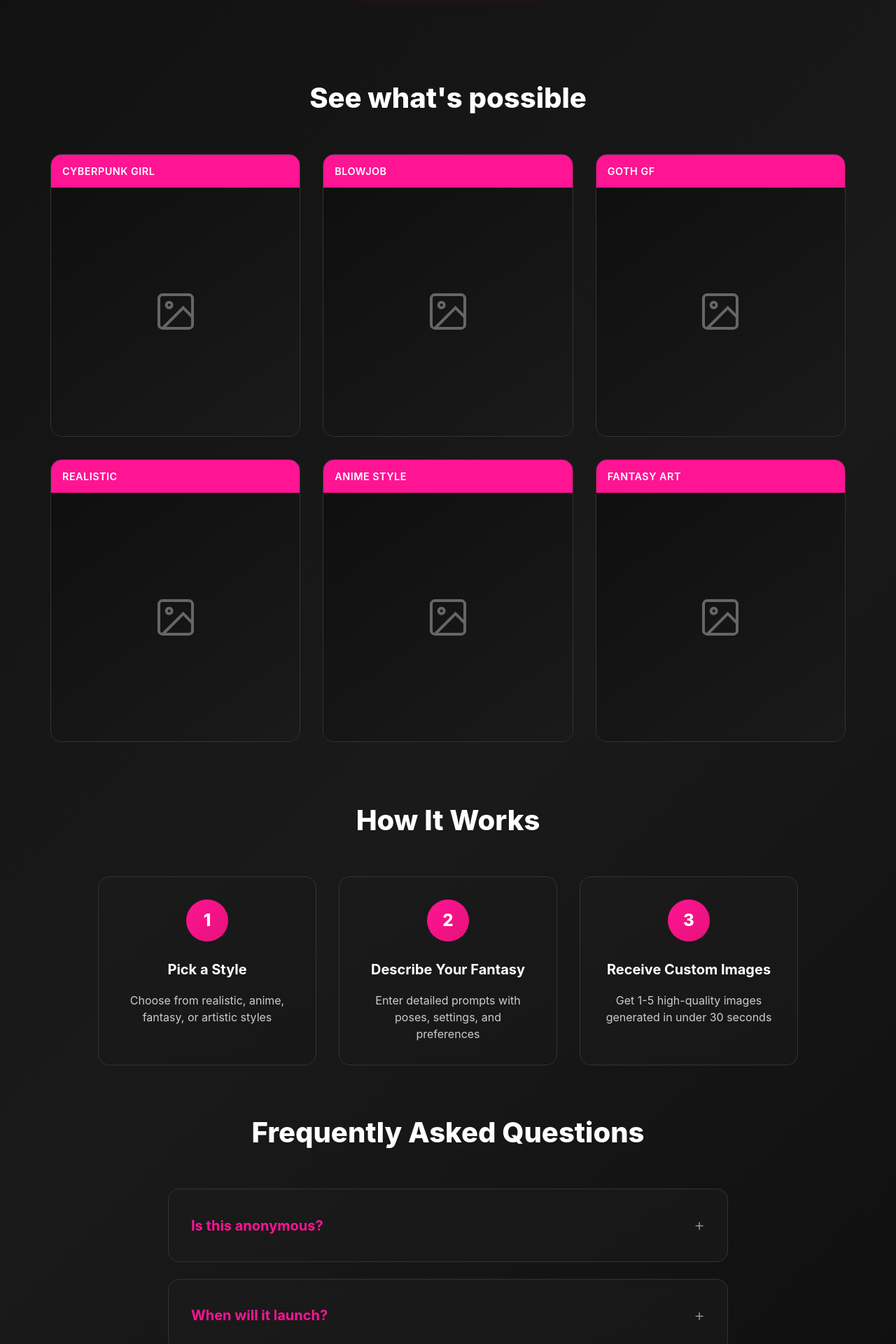
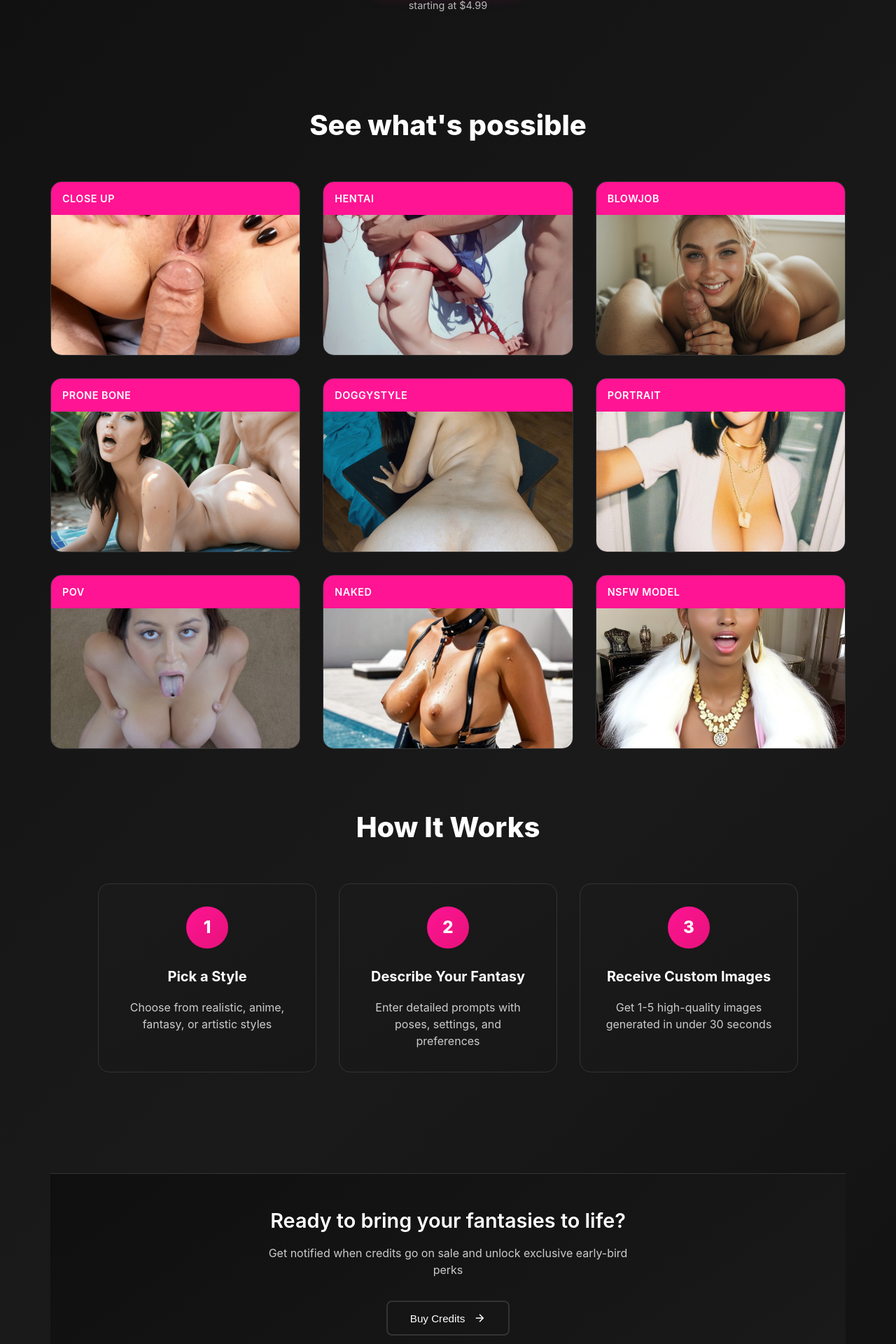
Before and after one commit to starter12x69/NSFW, a Flask app: page / in a window 1280 px wide. Shown: the part 520-2440 px from the top of the page at 70% size. Run offline with Flask 3, Linux system fonts and the light colour scheme.

Commit message:
Fix gallery images: Update HTML to use Flask url_for, add explicit static route, remove placeholder text files

```diff
--- /dev/null
+++ b/emails.txt
@@ -0,0 +1 @@
+thomasjochen@gmail.com
--- a/main.py
+++ b/main.py
@@ -23,6 +23,12 @@ API_TIMEOUT = 300  # 5 minutes timeout for image generation
 @app.route('/')
 def index():
     return render_template('index.html')
+
+@app.route('/static/<path:filename>')
+def static_files(filename):
+    """Serve static files explicitly"""
+    from flask import send_from_directory
+    return send_from_directory(app.static_folder, filename)
 
 @app.route('/generate', methods=['POST'])
 def generate_image():
@@ -277,4 +283,5 @@ def internal_error(error):
     return jsonify({'error': 'Internal server error'}), 500
 
 if __name__ == '__main__':
-    app.run(host='0.0.0.0', port=5000, debug=False)
+    port = int(os.getenv('PORT', 3000))
+    app.run(host='0.0.0.0', port=port, debug=False)
--- a/static/script.js
+++ b/static/script.js
@@ -1,38 +1,72 @@
+
+// Lightbox functionality
+function openLightbox(imageSrc, imageAlt) {
+    const modal = document.getElementById('lightboxModal');
+    const lightboxImage = document.getElementById('lightboxImage');
+    const lightboxCaption = document.getElementById('lightboxCaption');
+
+    lightboxImage.src = imageSrc;
+    lightboxImage.alt = imageAlt;
+    lightboxCaption.textContent = imageAlt;
+
+    modal.style.display = 'block';
+    document.body.style.overflow = 'hidden'; // Prevent scrolling
+}
+
+function closeLightbox() {
+    const modal = document.getElementById('lightboxModal');
+    modal.style.display = 'none';
+    document.body.style.overflow = 'auto'; // Restore scrolling
+}
+
+// Close lightbox with Escape key
+document.addEventListener('keydown', function(event) {
+    if (event.key === 'Escape') {
+        closeLightbox();
+    }
+});
 
 document.addEventListener('DOMContentLoaded', function() {
-    // Early Access Modal Elements
-    const earlyAccessBtn = document.getElementById('earlyAccessBtn');
-    const earlyAccessModal = document.getElementById('earlyAccessModal');
+    // Buy Credits Modal Elements
+    const buyCreditsBtn = document.getElementById('buyCreditsBtn');
+    const subtleCTABtn = document.getElementById('subtleCTABtn');
+    const buyCreditsModal = document.getElementById('buyCreditsModal');
     const closeModal = document.querySelector('.close');
-    const earlyAccessForm = document.getElementById('earlyAccessForm');
+    const creditsForm = document.getElementById('creditsForm');
     const emailInput = document.getElementById('emailInput');
     const successMessage = document.getElementById('successMessage');
 
-    // Early Access Modal Functionality
-    earlyAccessBtn.addEventListener('click', function() {
-        earlyAccessModal.style.display = 'flex';
+    // Buy Credits Modal Functionality
+    buyCreditsBtn.addEventListener('click', function() {
+        buyCreditsModal.style.display = 'flex';
+        emailInput.focus();
+    });
+
+    // Subtle CTA Button - same functionality as main CTA
+    subtleCTABtn.addEventListener('click', function() {
+        buyCreditsModal.style.display = 'flex';
         emailInput.focus();
     });
 
     closeModal.addEventListener('click', function() {
-        earlyAccessModal.style.display = 'none';
+        buyCreditsModal.style.display = 'none';
         resetModal();
     });
 
     window.addEventListener('click', function(event) {
-        if (event.target === earlyAccessModal) {
-            earlyAccessModal.style.display = 'none';
+        if (event.target === buyCreditsModal) {
+            buyCreditsModal.style.display = 'none';
             resetModal();
         }
     });
 
     function resetModal() {
-        earlyAccessForm.style.display = 'block';
+        creditsForm.style.display = 'block';
         successMessage.style.display = 'none';
         emailInput.value = '';
     }
 
-    earlyAccessForm.addEventListener('submit', async function(e) {
+    creditsForm.addEventListener('submit', async function(e) {
         e.preventDefault();
 
         const email = emailInput.value.trim();
@@ -42,7 +76,7 @@ document.addEventListener('DOMContentLoaded', function() {
         }
 
         // Disable form during submission
-        const submitBtn = earlyAccessForm.querySelector('.notify-btn');
+        const submitBtn = creditsForm.querySelector('.notify-btn');
         const originalText = submitBtn.textContent;
         submitBtn.disabled = true;
         submitBtn.textContent = 'Submitting...';
@@ -64,12 +98,12 @@ document.addEventListener('DOMContentLoaded', function() {
                 successText.textContent = `✅ ${data.message}`;
 
                 // Show success message
-                earlyAccessForm.style.display = 'none';
+                creditsForm.style.display = 'none';
                 successMessage.style.display = 'block';
 
                 // Auto-close modal after 3 seconds
                 setTimeout(() => {
-                    earlyAccessModal.style.display = 'none';
+                    buyCreditsModal.style.display = 'none';
                     resetModal();
                 }, 3000);
             } else {
@@ -90,10 +124,10 @@ document.addEventListener('DOMContentLoaded', function() {
         return emailRegex.test(email);
     }
 
-    // Allow Enter key to submit early access form
+    // Allow Enter key to submit credits form
     emailInput.addEventListener('keydown', function(e) {
         if (e.key === 'Enter') {
-            earlyAccessForm.dispatchEvent(new Event('submit'));
+            creditsForm.dispatchEvent(new Event('submit'));
         }
     });
 
--- a/static/style.css
+++ b/static/style.css
@@ -72,7 +72,7 @@ body {
     line-height: 1.5;
 }
 
-.early-access-btn {
+.buy-credits-btn {
     padding: 1.25rem 3rem;
     background: linear-gradient(135deg, #ff1493 0%, #e6127a 100%);
     color: #ffffff;
@@ -86,11 +86,22 @@ body {
     letter-spacing: 0.5px;
     font-family: inherit;
     box-shadow: 0 8px 25px rgba(255, 20, 147, 0.3);
+    margin-bottom: 0.5rem;
 }
 
-.early-access-btn:hover {
+.buy-credits-btn:hover {
     transform: translateY(-2px) scale(1.05);
     box-shadow: 0 12px 35px rgba(255, 20, 147, 0.4);
+}
+
+.pricing-subheader {
+    color: #cccccc;
+    font-size: 0.9rem;
+    margin-top: 0.5rem;
+    margin-bottom: 0;
+    font-weight: 400;
+    opacity: 0.9;
+    text-align: center;
 }
 
 /* ===== GALLERY SECTION ===== */
@@ -108,9 +119,10 @@ body {
 
 .gallery-grid {
     display: grid;
-    grid-template-columns: repeat(auto-fit, minmax(280px, 1fr));
+    grid-template-columns: repeat(3, 1fr);
     gap: 2rem;
     margin: 0 auto;
+    max-width: 1200px;
 }
 
 .gallery-item {
@@ -151,6 +163,148 @@ body {
     height: 64px;
     stroke: #666666;
     stroke-width: 1.5;
+}
+
+.gallery-image {
+    width: 100%;
+    height: 200px;
+    object-fit: cover;
+    display: block;
+    cursor: pointer;
+    transition: transform 0.3s ease, opacity 0.3s ease;
+}
+
+.gallery-image:hover {
+    transform: scale(1.05);
+    opacity: 0.9;
+}
+
+/* ===== SUBTLE CTA SECTION ===== */
+.subtle-cta-section {
+    margin: 5rem 0;
+    padding: 3rem 0;
+    background: linear-gradient(145deg, #0f0f0f 0%, #1a1a1a 100%);
+    border-top: 1px solid #333333;
+    border-bottom: 1px solid #333333;
+}
+
+.subtle-cta-content {
+    text-align: center;
+    max-width: 600px;
+    margin: 0 auto;
+    padding: 0 2rem;
+}
+
+.subtle-cta-title {
+    font-size: 1.8rem;
+    font-weight: 600;
+    color: #ffffff;
+    margin-bottom: 1rem;
+    line-height: 1.3;
+}
+
+.subtle-cta-description {
+    font-size: 1rem;
+    color: #cccccc;
+    margin-bottom: 2rem;
+    line-height: 1.5;
+}
+
+.subtle-cta-btn {
+    display: inline-flex;
+    align-items: center;
+    gap: 0.75rem;
+    padding: 0.875rem 2rem;
+    background: transparent;
+    border: 2px solid #333333;
+    border-radius: 8px;
+    color: #ffffff;
+    font-size: 0.95rem;
+    font-weight: 500;
+    text-decoration: none;
+    cursor: pointer;
+    transition: all 0.3s ease;
+    position: relative;
+    overflow: hidden;
+}
+
+.subtle-cta-btn:hover {
+    border-color: #ff1493;
+    color: #ff1493;
+    transform: translateY(-2px);
+    box-shadow: 0 8px 25px rgba(255, 20, 147, 0.15);
+}
+
+.subtle-cta-btn:hover .subtle-cta-arrow {
+    transform: translateX(4px);
+    stroke: #ff1493;
+}
+
+.subtle-cta-arrow {
+    width: 18px;
+    height: 18px;
+    stroke-width: 2;
+    transition: all 0.3s ease;
+}
+
+/* ===== LIGHTBOX MODAL ===== */
+.lightbox-modal {
+    display: none;
+    position: fixed;
+    z-index: 2000;
+    left: 0;
+    top: 0;
+    width: 100%;
+    height: 100%;
+    background-color: rgba(0, 0, 0, 0.9);
+    backdrop-filter: blur(5px);
+}
+
+.lightbox-content {
+    position: relative;
+    margin: auto;
+    padding: 20px;
+    width: 90%;
+    max-width: 800px;
+    height: 100%;
+    display: flex;
+    flex-direction: column;
+    justify-content: center;
+    align-items: center;
+}
+
+.lightbox-image {
+    max-width: 100%;
+    max-height: 80vh;
+    object-fit: contain;
+    border-radius: 12px;
+    box-shadow: 0 25px 50px rgba(255, 20, 147, 0.3);
+}
+
+.lightbox-close {
+    position: absolute;
+    top: 20px;
+    right: 30px;
+    color: #ffffff;
+    font-size: 40px;
+    font-weight: bold;
+    cursor: pointer;
+    z-index: 2001;
+    transition: color 0.3s ease;
+}
+
+.lightbox-close:hover {
+    color: #ff1493;
+}
+
+.lightbox-caption {
+    color: #ffffff;
+    text-align: center;
+    margin-top: 20px;
+    font-size: 1.2rem;
+    font-weight: 600;
+    text-transform: uppercase;
+    letter-spacing: 1px;
 }
 
 /* ===== HOW IT WORKS SECTION ===== */
--- a/templates/index.html
+++ b/templates/index.html
@@ -17,7 +17,8 @@
         <header class="hero-section">
             <h1 class="hero-headline">NSFW AI Image Generator. Hyper-Realistic. Ultra-Customizable.</h1>
             <p class="hero-subheadline">Generate private, powerful adult content with full control over styles and details. Launching soon — early access available.</p>
-            <button id="earlyAccessBtn" class="early-access-btn">Get Early Access</button>
+            <button id="buyCreditsBtn" class="buy-credits-btn">Buy Credits</button>
+            <p class="pricing-subheader">starting at $4.99</p>
         </header>
 
         <!-- Image Gallery Section -->
@@ -25,64 +26,40 @@
             <h2 class="gallery-title">See what's possible</h2>
             <div class="gallery-grid">
                 <div class="gallery-item">
-                    <div class="gallery-tag">Cyberpunk Girl</div>
-                    <div class="gallery-placeholder">
-                        <svg class="gallery-icon" viewBox="0 0 24 24" fill="none" stroke="currentColor">
-                            <rect x="3" y="3" width="18" height="18" rx="2" ry="2"/>
-                            <circle cx="8.5" cy="8.5" r="1.5"/>
-                            <polyline points="21,15 16,10 5,21"/>
-                        </svg>
-                    </div>
+                    <div class="gallery-tag">Close up</div>
+                    <img src="{{ url_for('static', filename='images/close-up.jpeg') }}" alt="Close up" class="gallery-image" onclick="openLightbox(this.src, this.alt)">
+                </div>
+                <div class="gallery-item">
+                    <div class="gallery-tag">Hentai</div>
+                    <img src="{{ url_for('static', filename='images/hentai.jpeg') }}" alt="Hentai" class="gallery-image" onclick="openLightbox(this.src, this.alt)">
                 </div>
                 <div class="gallery-item">
                     <div class="gallery-tag">Blowjob</div>
-                    <div class="gallery-placeholder">
-                        <svg class="gallery-icon" viewBox="0 0 24 24" fill="none" stroke="currentColor">
-                            <rect x="3" y="3" width="18" height="18" rx="2" ry="2"/>
-                            <circle cx="8.5" cy="8.5" r="1.5"/>
-                            <polyline points="21,15 16,10 5,21"/>
-                        </svg>
-                    </div>
+                    <img src="{{ url_for('static', filename='images/blowjob.jpeg') }}" alt="Blowjob" class="gallery-image" onclick="openLightbox(this.src, this.alt)">
                 </div>
                 <div class="gallery-item">
-                    <div class="gallery-tag">Goth GF</div>
-                    <div class="gallery-placeholder">
-                        <svg class="gallery-icon" viewBox="0 0 24 24" fill="none" stroke="currentColor">
-                            <rect x="3" y="3" width="18" height="18" rx="2" ry="2"/>
-                            <circle cx="8.5" cy="8.5" r="1.5"/>
-                            <polyline points="21,15 16,10 5,21"/>
-                        </svg>
-                    </div>
+                    <div class="gallery-tag">Prone Bone</div>
+                    <img src="{{ url_for('static', filename='images/prone-bone.png') }}" alt="Prone Bone" class="gallery-image" onclick="openLightbox(this.src, this.alt)">
                 </div>
                 <div class="gallery-item">
-                    <div class="gallery-tag">Realistic</div>
-                    <div class="gallery-placeholder">
-                        <svg class="gallery-icon" viewBox="0 0 24 24" fill="none" stroke="currentColor">
-                            <rect x="3" y="3" width="18" height="18" rx="2" ry="2"/>
-                            <circle cx="8.5" cy="8.5" r="1.5"/>
-                            <polyline points="21,15 16,10 5,21"/>
-                        </svg>
-                    </div>
+                    <div class="gallery-tag">Doggystyle</div>
+                    <img src="{{ url_for('static', filename='images/doggystyle.png') }}" alt="Doggystyle" class="gallery-image" onclick="openLightbox(this.src, this.alt)">
                 </div>
                 <div class="gallery-item">
-                    <div class="gallery-tag">Anime Style</div>
-                    <div class="gallery-placeholder">
-                        <svg class="gallery-icon" viewBox="0 0 24 24" fill="none" stroke="currentColor">
-                            <rect x="3" y="3" width="18" height="18" rx="2" ry="2"/>
-                            <circle cx="8.5" cy="8.5" r="1.5"/>
-                            <polyline points="21,15 16,10 5,21"/>
-                        </svg>
-                    </div>
+                    <div class="gallery-tag">Portrait</div>
+                    <img src="{{ url_for('static', filename='images/portrait.jpeg') }}" alt="Portrait" class="gallery-image" onclick="openLightbox(this.src, this.alt)">
                 </div>
                 <div class="gallery-item">
-                    <div class="gallery-tag">Fantasy Art</div>
-                    <div class="gallery-placeholder">
-                        <svg class="gallery-icon" viewBox="0 0 24 24" fill="none" stroke="currentColor">
-                            <rect x="3" y="3" width="18" height="18" rx="2" ry="2"/>
-                            <circle cx="8.5" cy="8.5" r="1.5"/>
-                            <polyline points="21,15 16,10 5,21"/>
-                        </svg>
-                    </div>
+                    <div class="gallery-tag">POV</div>
+                    <img src="{{ url_for('static', filename='images/pov.jpeg') }}" alt="POV" class="gallery-image" onclick="openLightbox(this.src, this.alt)">
+                </div>
+                <div class="gallery-item">
+                    <div class="gallery-tag">Naked</div>
+                    <img src="{{ url_for('static', filename='images/naked.jpeg') }}" alt="Naked" class="gallery-image" onclick="openLightbox(this.src, this.alt)">
+                </div>
+                <div class="gallery-item">
+                    <div class="gallery-tag">NSFW Model</div>
+                    <img src="{{ url_for('static', filename='images/model.jpeg') }}" alt="NSFW Model" class="gallery-image" onclick="openLightbox(this.src, this.alt)">
                 </div>
             </div>
         </section>
@@ -109,6 +86,20 @@
             </div>
         </section>
 
+        <!-- Subtle CTA Section -->
+        <section class="subtle-cta-section">
+            <div class="subtle-cta-content">
+                <h3 class="subtle-cta-title">Ready to bring your fantasies to life?</h3>
+                <p class="subtle-cta-description">Get notified when credits go on sale and unlock exclusive early-bird perks</p>
+                <button id="subtleCTABtn" class="subtle-cta-btn">
+                    <span>Buy Credits</span>
+                    <svg class="subtle-cta-arrow" viewBox="0 0 24 24" fill="none" stroke="currentColor">
+                        <path d="M5 12h14M12 5l7 7-7 7"/>
+                    </svg>
+                </button>
+            </div>
+        </section>
+
         <!-- FAQ Section -->
         <section class="faq-section">
             <h2 class="faq-title">Frequently Asked Questions</h2>
@@ -119,7 +110,7 @@
                 </div>
                 <div class="faq-item">
                     <h3 class="faq-question">When will it launch?</h3>
-                    <p class="faq-answer">Within the next few weeks. Early access users get notified first.</p>
+                    <p class="faq-answer">Within the next few weeks. Subscribers get notified first when credits go on sale.</p>
                 </div>
                 <div class="faq-item">
                     <h3 class="faq-question">Will my images be private?</h3>
@@ -131,24 +122,33 @@
                 </div>
                 <div class="faq-item">
                     <h3 class="faq-question">Will I need to pay?</h3>
-                    <p class="faq-answer">Yes, but affordable credit packages. Early access users get bonus credits at launch.</p>
+                    <p class="faq-answer">Yes, but affordable credit packages starting at $4.99. Early subscribers get bonus credits and exclusive perks.</p>
                 </div>
             </div>
         </section>
 
-        <!-- Early Access Modal -->
-        <div id="earlyAccessModal" class="modal" style="display: none;">
+        <!-- Buy Credits Modal -->
+        <div id="buyCreditsModal" class="modal" style="display: none;">
             <div class="modal-content">
                 <span class="close">&times;</span>
-                <h3 class="modal-title">Get Early Access</h3>
-                <p class="modal-description">We're finalizing the backend. Be the first to try it and unlock special launch credits.</p>
-                <form id="earlyAccessForm" class="early-access-form">
+                <h3 class="modal-title">Buy Credits</h3>
+                <p class="modal-description">The image generator isn't live yet—but we're almost ready.<br><br>Sign up to be notified when credits go on sale and unlock exclusive early-bird perks.</p>
+                <form id="creditsForm" class="early-access-form">
                     <input type="email" id="emailInput" placeholder="Enter your email" required class="email-input">
                     <button type="submit" class="notify-btn">Notify Me</button>
                 </form>
                 <div id="successMessage" class="success-message" style="display: none;">
-                    <p>✅ Thanks! We'll notify you when we launch.</p>
+                    <p>✅ Thanks! We'll notify you when credits go on sale.</p>
                 </div>
+            </div>
+        </div>
+
+        <!-- Image Lightbox Modal -->
+        <div id="lightboxModal" class="lightbox-modal" onclick="closeLightbox()">
+            <div class="lightbox-content" onclick="event.stopPropagation()">
+                <span class="lightbox-close" onclick="closeLightbox()">&times;</span>
+                <img id="lightboxImage" class="lightbox-image" src="" alt="">
+                <div id="lightboxCaption" class="lightbox-caption"></div>
             </div>
         </div>
 
```
Also changed, not shown: railway.toml (added, +8 -0 lines), static/images/blowjob.jpeg (added), static/images/close-up.jpeg (added), static/images/doggystyle.png (added), static/images/hentai.jpeg (added), static/images/model.jpeg (added), static/images/naked.jpeg (added), static/images/portrait.jpeg (added), static/images/pov.jpeg (added), static/images/prone-bone.png (added), 4 other files.
